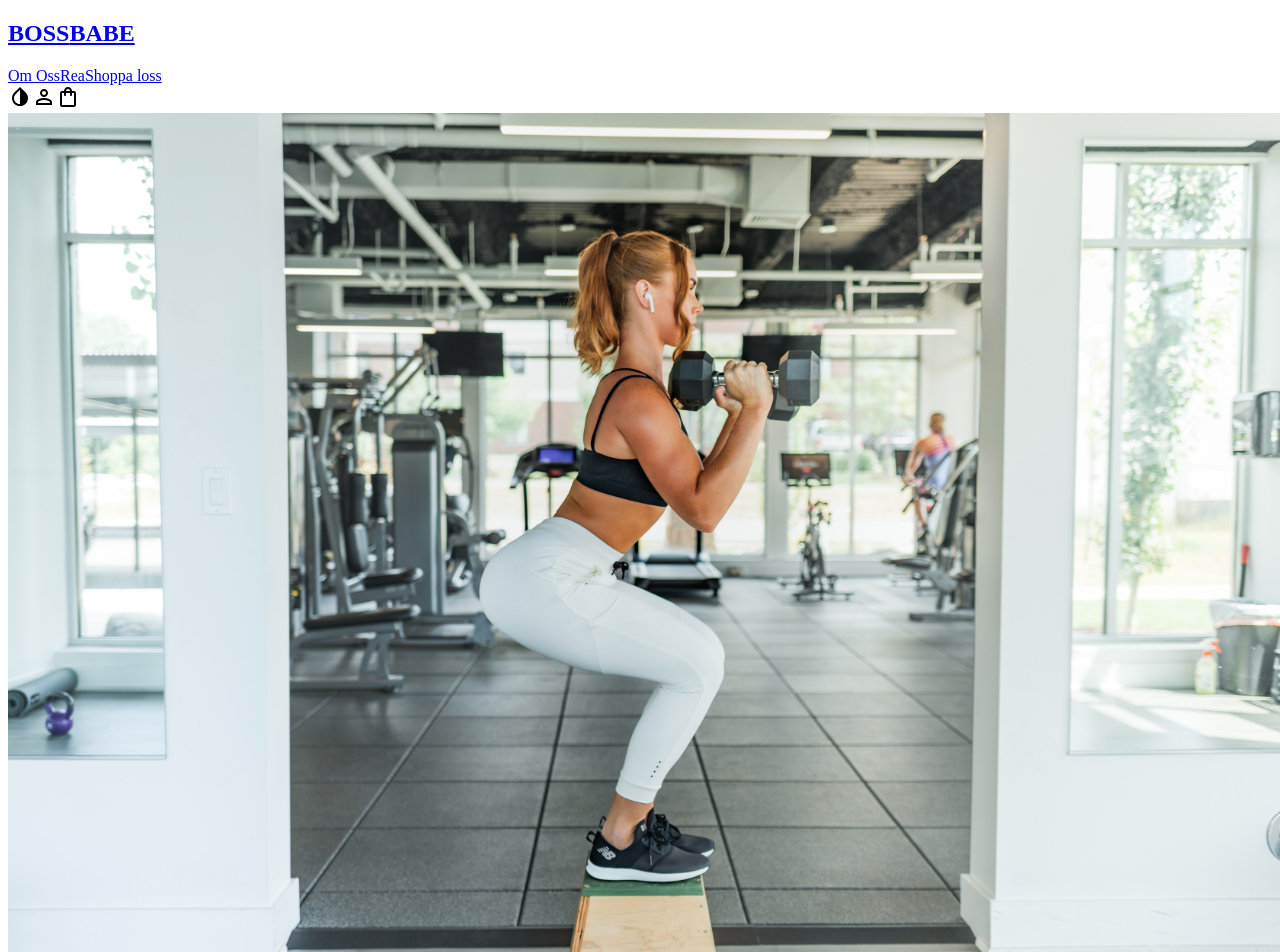
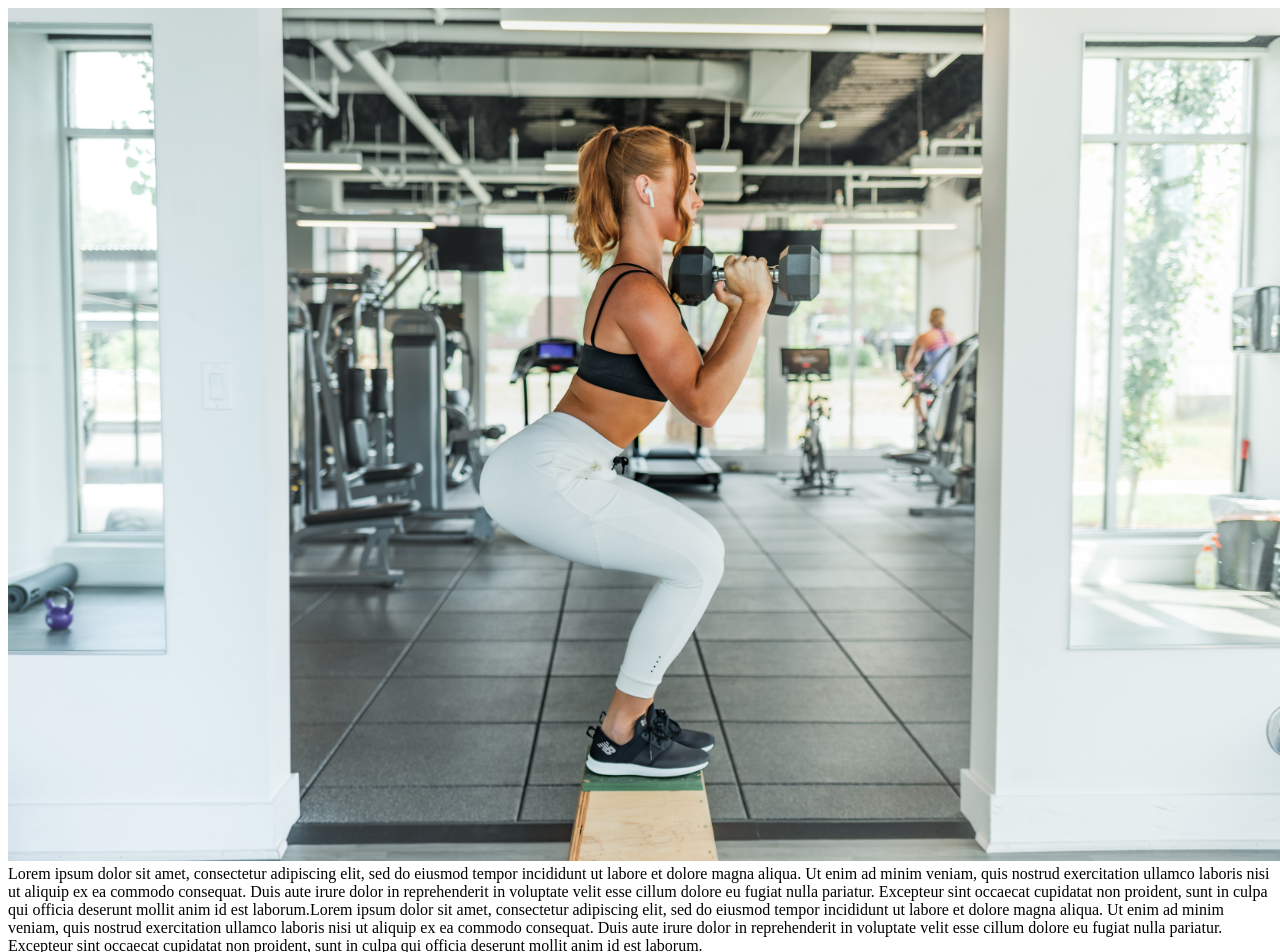
Before and after one commit to L00phole/BossBabe, a Next.js app: page /shoppa-nu in a window 1280 px wide. Shown: the top 952 px of the page. Built offline with nearby package versions, Linux system fonts and the light colour scheme.

Commit message:
raderade dubletter

```diff
--- a/pages/my-cart.js
+++ b/pages/my-cart.js
@@ -1,19 +1,13 @@
-/* eslint-disable react/no-unescaped-entities */
-import Navbar from "../Components/Navbar";
-import Footer from "../Components/footer";
-
 export default function MyCart() {
   return (
     <>
       {" "}
-      <Navbar />
       <div className=" p-40">
         <a className="p-40">Din shoppingbag är tom :(</a>
       </div>
       <div className=" p-40">
         <a className="p-40">Fri frakt vid köp över 300 SEK</a>
       </div>
-      <Footer />
     </>
   );
 }
--- a/pages/profil.js
+++ b/pages/profil.js
@@ -1,13 +1,8 @@
-import Navbar from "../Components/Navbar";
-import Footer from "../Components/footer";
-
 export default function AboutUs() {
   return (
     <>
       {" "}
-      <Navbar />
       <LogIn />
-      <Footer />
     </>
   );
 }
--- a/pages/shoppa-nu.js
+++ b/pages/shoppa-nu.js
@@ -1,11 +1,7 @@
-import Navbar from "../Components/Navbar";
-import Footer from "../Components/footer";
-
 export default function AboutUs() {
   return (
     <>
       {" "}
-      <Navbar />
       <div className="  pb-10 ">
         {["5"].map((path) => {
           return (
@@ -21,25 +17,24 @@ export default function AboutUs() {
       </div>
       <div className="grid grid-rows-3 grid-flow-col flex space-x-4  max-w-xl mx-auto pb-10">
         <a className="row-span-1">
-          "Lorem ipsum dolor sit amet, consectetur adipiscing elit, sed do
+          Lorem ipsum dolor sit amet, consectetur adipiscing elit, sed do
           eiusmod tempor incididunt ut labore et dolore magna aliqua. Ut enim ad
           minim veniam, quis nostrud exercitation ullamco laboris nisi ut
           aliquip ex ea commodo consequat. Duis aute irure dolor in
           reprehenderit in voluptate velit esse cillum dolore eu fugiat nulla
           pariatur. Excepteur sint occaecat cupidatat non proident, sunt in
-          culpa qui officia deserunt mollit anim id est laborum."
+          culpa qui officia deserunt mollit anim id est laborum.
         </a>
         <a className="row-span-2">
-          "Lorem ipsum dolor sit amet, consectetur adipiscing elit, sed do
+          Lorem ipsum dolor sit amet, consectetur adipiscing elit, sed do
           eiusmod tempor incididunt ut labore et dolore magna aliqua. Ut enim ad
           minim veniam, quis nostrud exercitation ullamco laboris nisi ut
           aliquip ex ea commodo consequat. Duis aute irure dolor in
           reprehenderit in voluptate velit esse cillum dolore eu fugiat nulla
           pariatur. Excepteur sint occaecat cupidatat non proident, sunt in
-          culpa qui officia deserunt mollit anim id est laborum."
+          culpa qui officia deserunt mollit anim id est laborum.
         </a>
       </div>
-      <Footer />
     </>
   );
 }
```
Also changed, not shown: pages/om-oss.js (+4 -9 lines), pages/rea.js (+4 -9 lines).
